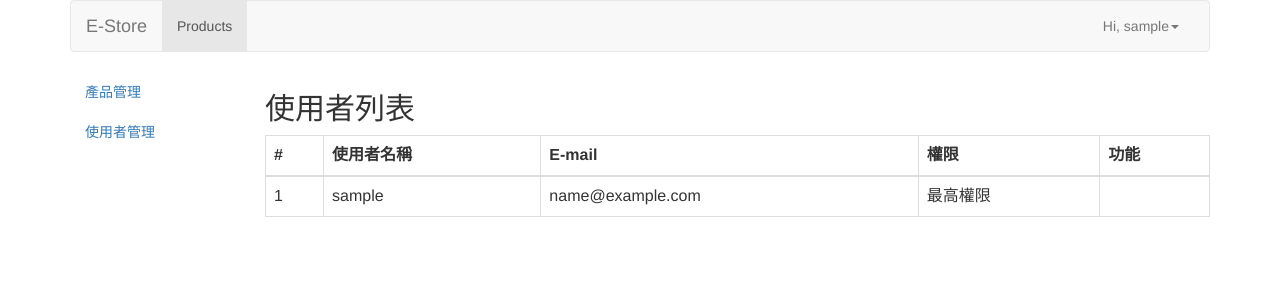
After one commit to kevin12686/mystore_self, a Django app: a page that uses estore/templates/estore/dashboard_base.html in a window 1280 px wide. The commit adds this page. Shown: the top 300 px of the page. Run offline with Django 3.2, Linux system fonts and the light colour scheme; the visitor is signed in with stand-in values (Sample User, id 1); data comes from the database, SQL or seed files in the repository; some libraries are stand-ins or nearby versions.

Commit message:
add dashboard_users

```diff
--- a/estore/templates/estore/dashboard_base.html
+++ b/estore/templates/estore/dashboard_base.html
@@ -17,6 +17,9 @@
             <ul class="nav nav-pills nav-stacked" style="max-width: 300px;">
                 <li><a href="{% url 'dashboard_product_list' %}">產品管理</a></li>
             </ul>
+            <ul class="nav nav-pills nav-stacked" style="max-width: 300px;">
+                <li><a href="{% url 'dashboard_user_list' %}">使用者管理</a></li>
+            </ul>
         </div>
         <div class="col-md-10">
             {% bootstrap_messages %}
--- /dev/null
+++ b/estore/templates/estore/dashboard_user_list.html
@@ -0,0 +1,56 @@
+{% extends 'estore/dashboard_base.html' %}
+{% load bootstrap3 %}
+
+{% block content %}
+    <h2>使用者列表</h2>
+
+    <table class="table table-bordered">
+        <thead>
+        <tr>
+            <th>#</th>
+            <th>使用者名稱</th>
+            <th>E-mail</th>
+            <th>權限</th>
+            <th>功能</th>
+        </tr>
+        </thead>
+        <tbody>
+        {% for user in object_list %}
+            <tr>
+                <td>
+                    {{ user.id }}
+                </td>
+                <td>
+                    {{ user.username }}
+                </td>
+                <td>
+                    {{ user.email }}
+                </td>
+                <td>
+                    {% if user.is_superuser %}
+                        最高權限
+                    {% elif 'auth.change_user' in user.get_all_permissions %}
+                        管理者
+                    {% else %}
+                        一般使用者
+                    {% endif %}
+                </td>
+                <td>
+                    {% if user.is_superuser %}
+                    {% elif 'auth.change_user' in user.get_all_permissions %}
+                        <form action="{% url 'dashboard_user_removefromstaff' pk=user.id %}" method="post">
+                            {% csrf_token %}
+                            {% bootstrap_button '轉為一般使用者' button_type='submit' button_class='btn-info' %}
+                        </form>
+                    {% else %}
+                        <form action="{% url 'dashboard_user_addtostaff' pk=user.id %}" method="post">
+                            {% csrf_token %}
+                            {% bootstrap_button '轉為管理者' button_type='submit' button_class='btn-primary' %}
+                        </form>
+                    {% endif %}
+                </td>
+            </tr>
+        {% endfor %}
+        </tbody>
+    </table>
+{% endblock %}
--- a/estore/urls.py
+++ b/estore/urls.py
@@ -13,6 +13,10 @@ urlpatterns = [
         name='dashboard_product_list'),
     url(r'^dashboard/products/create$', views.ProductCreate.as_view(), name='dashboard_product_create'),
     url(r'^dashboard/products/(?P<pk>\d+)/update$', views.ProductUpdate.as_view(), name='dashboard_product_update'),
+
+    url(r'^dashboard/users/$', views.UserList.as_view(), name='dashboard_user_list'),
+    url(r'^dashboard/users/(?P<pk>\d+)/addtostaff$', views.UserAddToStaff.as_view(), name='dashboard_user_addtostaff'),
+    url(r'^dashboard/users/(?P<pk>\d+)/removefromstaff$', views.UserRemoveFromStaff.as_view(),name = 'dashboard_user_removefromstaff'),
 ]
 
 if settings.DEBUG:
--- a/estore/views.py
+++ b/estore/views.py
@@ -1,5 +1,6 @@
 from django.contrib import messages
 from django.contrib.auth.mixins import PermissionRequiredMixin
+from django.contrib.auth.models import User, Group
 from django.urls import reverse
 from django.views import generic
 
@@ -40,3 +41,35 @@ class ProductUpdate(PermissionRequiredMixin, generic.UpdateView):
     def get_success_url(self):
         messages.success(self.request, '產品已變更')
         return reverse('dashboard_product_update', kwargs=self.kwargs)
+
+
+class UserList(PermissionRequiredMixin, generic.ListView):
+    permission_required = 'auth.change_user'
+    model = User
+    template_name = 'estore/dashboard_user_list.html'
+
+
+class UserAddToStaff(PermissionRequiredMixin, generic.UpdateView):
+    permission_required = 'auth.change_user'
+    model = User
+    fields = []
+
+    def get_success_url(self):
+        if self.request.method == 'POST':
+            group = Group.objects.get(name='estore_staff')
+            group.user_set.add(self.object)
+            messages.success(self.request, '已變更使用者身份為管理者')
+        return reverse('dashboard_user_list')
+
+
+class UserRemoveFromStaff(PermissionRequiredMixin, generic.UpdateView):
+    permission_required = 'auth.change_user'
+    model = User
+    fields = []
+
+    def get_success_url(self):
+        if self.request.method == 'POST':
+            group = Group.objects.get(name='estore_staff')
+            group.user_set.remove(self.object)
+            messages.success(self.request, '已變更使用者身份為一般使用者')
+        return reverse('dashboard_user_list')
```
